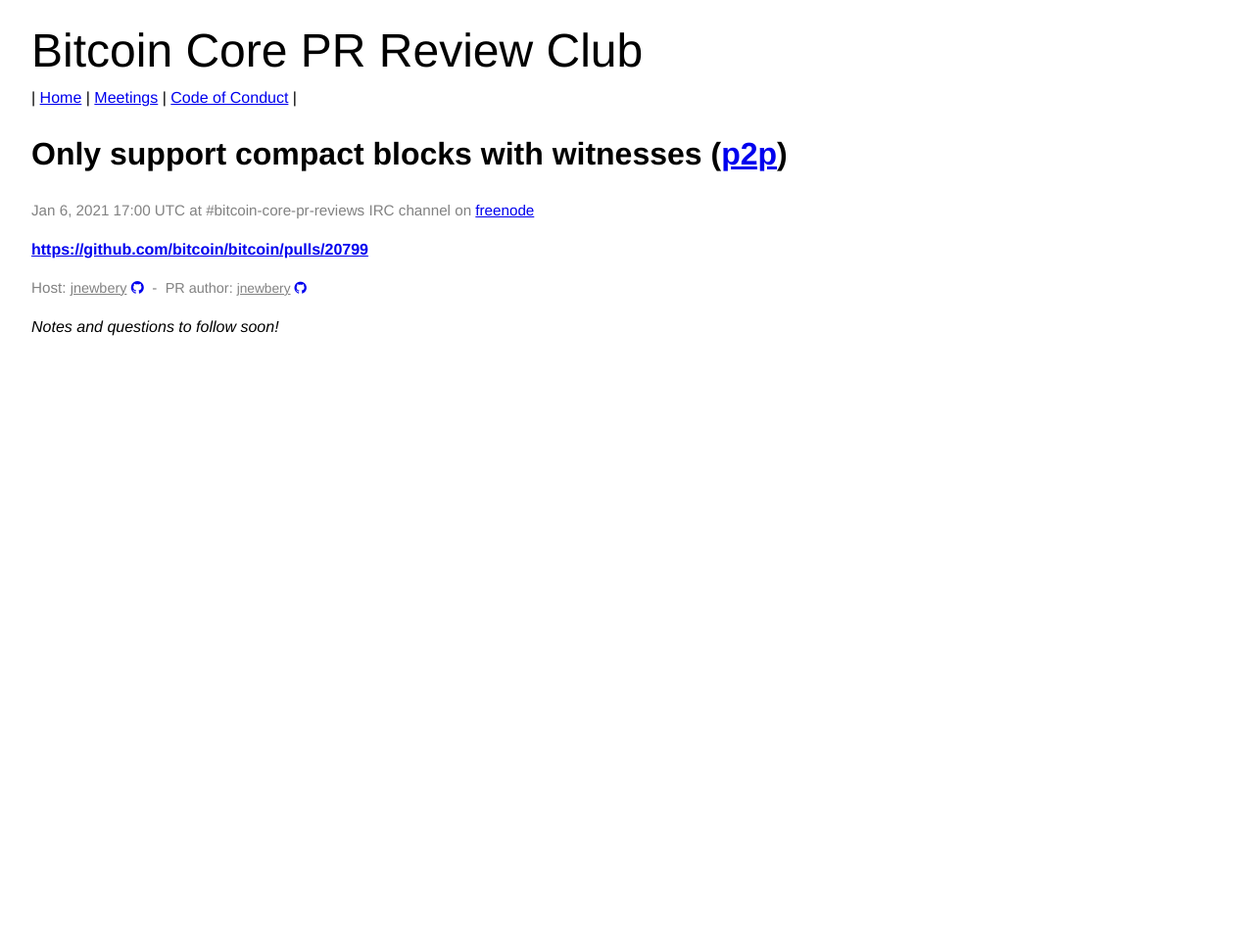
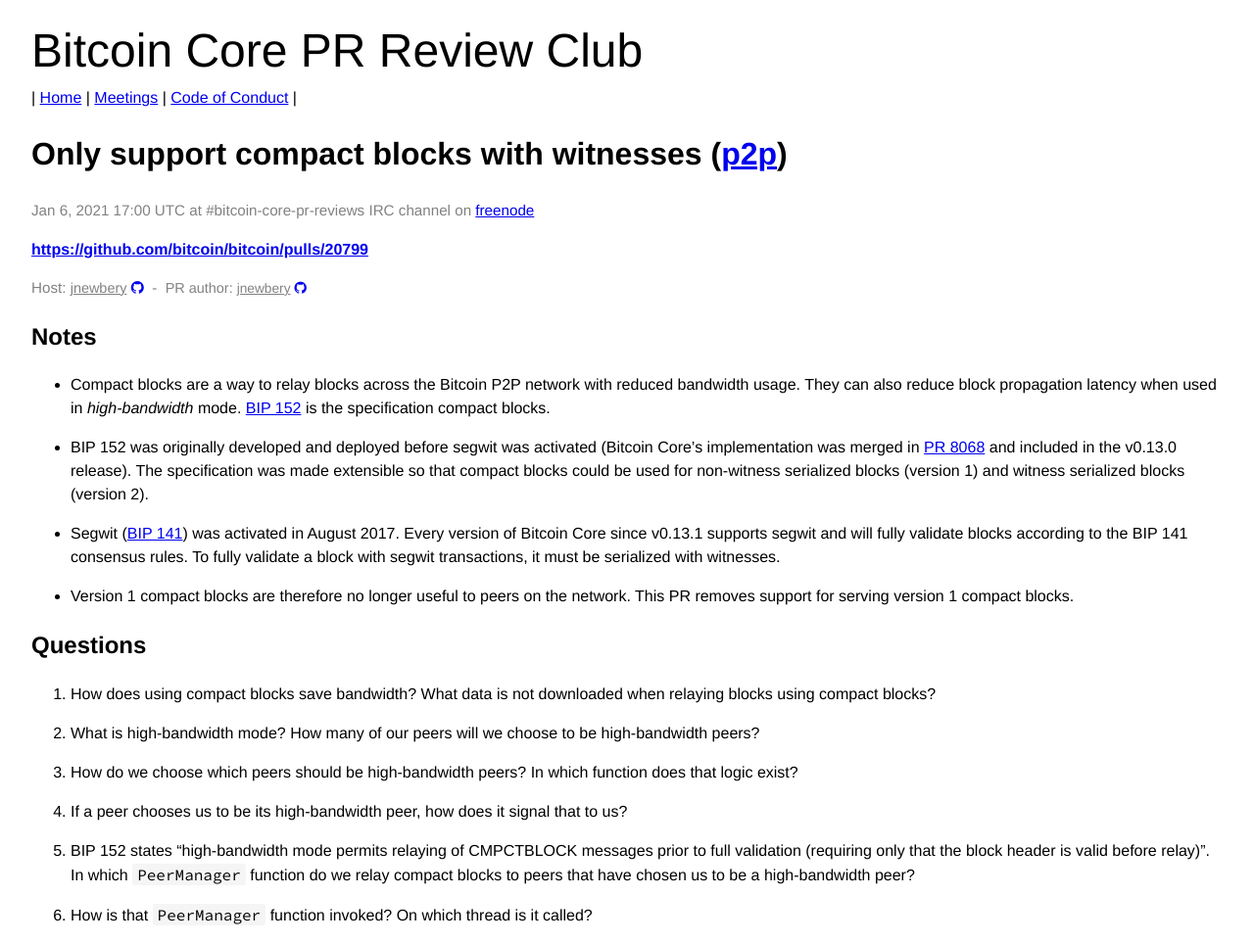
Before and after one commit to bitcoin-core-review-club/website, a Jekyll site: the page built from _posts/2021-01-06-#20799.md, in a window 1280 px wide. Shown: the whole page at 98% size. Built offline with Jekyll 4.4.1, drawn with Linux system fonts in a browser that asks for light colours; before the commit the page ends 900 px from its top, so only the background shows below that.

Commit message:
Add n20799 notes and questions

```diff
--- a/_posts/2021-01-06-#20799.md
+++ b/_posts/2021-01-06-#20799.md
@@ -10,17 +10,52 @@
 commit:
 ---
 
-_Notes and questions to follow soon!_
-
-<!--
 ## Notes
 
+- Compact blocks are a way to relay blocks across the Bitcoin P2P network with
+  reduced bandwidth usage. They can also reduce block propagation latency when
+  used in _high-bandwidth_ mode. [BIP
+  152](https://github.com/bitcoin/bips/blob/master/bip-0152.mediawiki) is the
+  specification compact blocks.
 
+- BIP 152 was originally developed and deployed before segwit was activated
+  (Bitcoin Core's implementation was merged in [PR
+  8068](https://github.com/bitcoin/bitcoin/pull/8068) and included in the v0.13.0
+  release). The specification was made extensible so that compact blocks could be
+  used for non-witness serialized blocks (version 1) and witness serialized
+  blocks (version 2).
+
+- Segwit ([BIP
+  141](https://github.com/bitcoin/bips/blob/master/bip-0141.mediawiki)) was
+  activated in August 2017. Every version of Bitcoin Core since v0.13.1 supports
+  segwit and will fully validate blocks according to the BIP 141 consensus
+  rules. To fully validate a block with segwit transactions, it must be
+  serialized with witnesses.
+
+- Version 1 compact blocks are therefore no longer useful to peers on the
+  network. This PR removes support for serving version 1 compact blocks.
 
 ## Questions
 
+1. How does using compact blocks save bandwidth? What data is not downloaded
+   when relaying blocks using compact blocks?
 
--->
+2. What is high-bandwidth mode? How many of our peers will we choose to be
+   high-bandwidth peers?
+
+3. How do we choose which peers should be high-bandwidth peers? In which
+   function does that logic exist?
+
+4. If a peer chooses us to be its high-bandwidth peer, how does it signal
+   that to us?
+
+5. BIP 152 states "high-bandwidth mode permits relaying of CMPCTBLOCK messages
+   prior to full validation (requiring only that the block header is valid
+   before relay)". In which `PeerManager` function do we relay compact blocks
+   to peers that have chosen us to be a high-bandwidth peer?
+
+6. How is that `PeerManager` function invoked? On which thread is it called?
+
 <!--
 ## Meeting Log
 
```
